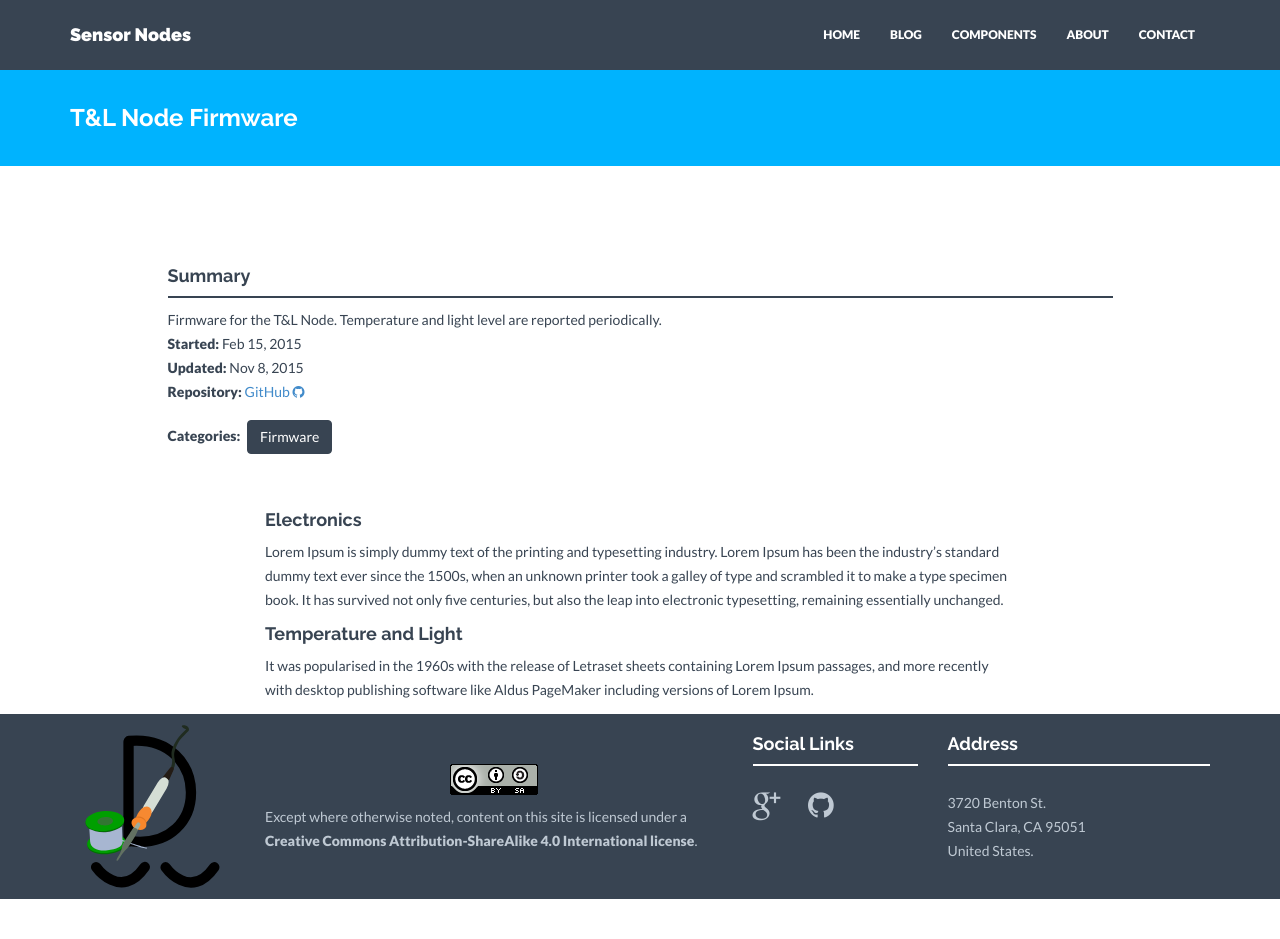
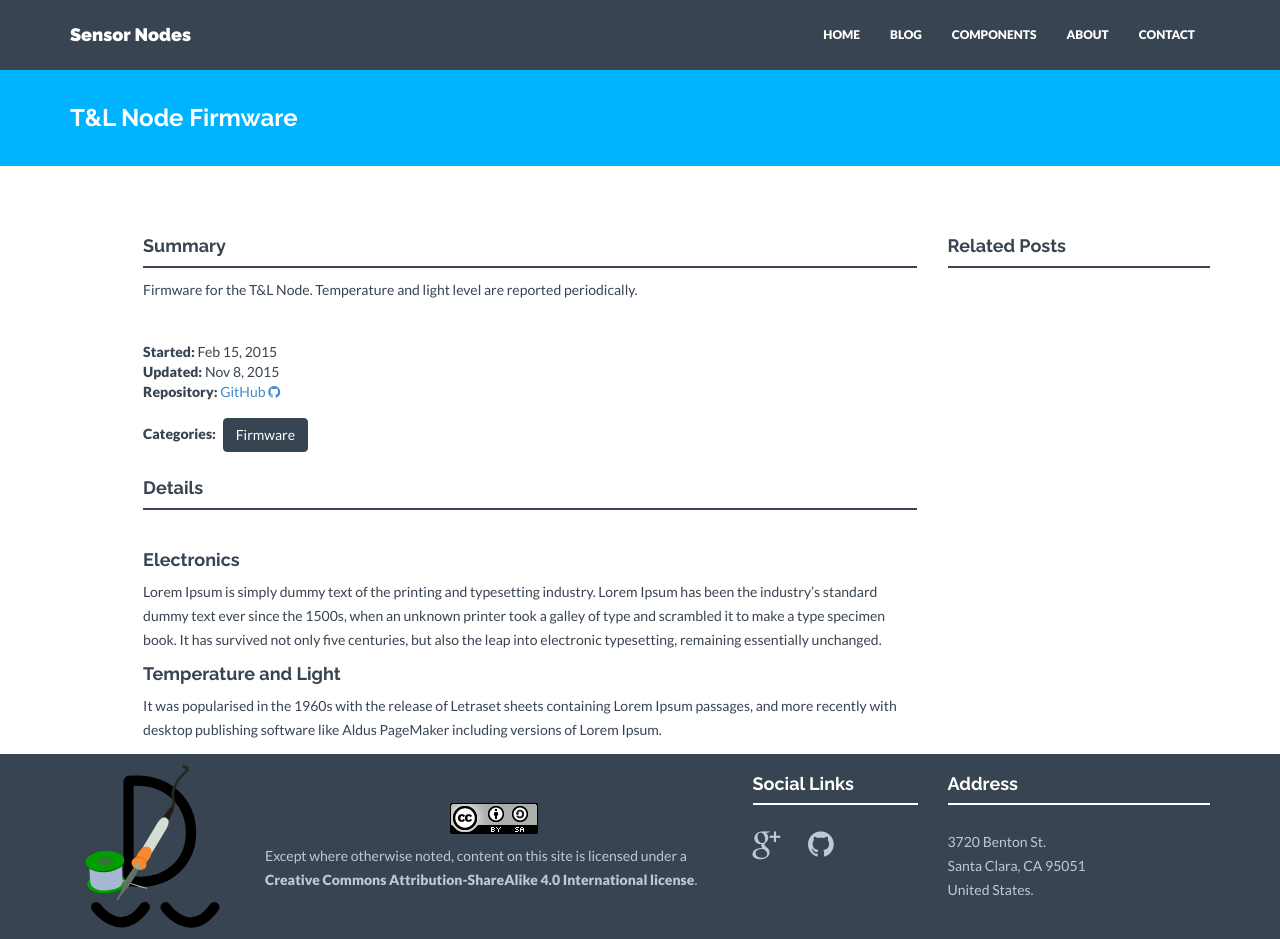
Before and after one commit to jdunmire/sensornodeinfo, a Jekyll site: the page built from _posts/components/2015-11-04-TLnodeFW.md, in a window 1280 px wide and 939 px high. Built offline with Jekyll 4.4.1, drawn with Linux system fonts in a browser that asks for light colours; nearby versions of some CDN libraries.

Commit message:
Add related posts to component page
On branch gh-pages
modified:   _layouts/component.html

```diff
--- a/_layouts/component.html
+++ b/_layouts/component.html
@@ -6,21 +6,17 @@
 
 <div class="container mt">
     <div class="row">
-
+        <div class="col-md-9">
+            <div class="row">
                 {% if page.carousel.first %}
-        <div class="col-md-6 col-md-offset-1">
-            <div class="row">
-                {% include gallery.html %}
-            </div>
-        </div>
-        <div class="col-md-4">
+                <div class="col-md-5 col-md-offset-1 col-md-push-6">
                     {% else %}
-        <div class="col-md-10 col-md-offset-1">
+                    <div class="col-md-11 col-md-offset-1">
                         {% endif %}
-            <div class="spacing"></div>
                         <h4>Summary</h4>
                         <div class="hline"></div>
                         <p>{{ page.summary }}<br>
+                        <div class="spacing"></div>
                         <b>Started:</b> {{ page.started | date: "%b %-d, %Y" }}<br>
                         <b>Updated:</b> {{ page.date | date: "%b %-d, %Y" }}<br>
                         {% if page.repository %}
@@ -32,17 +28,43 @@
                         </p>
                         <p><b>Categories:</b>
                         {% for category in page.categories %}{% unless category == "blog" or category == "component" or category == "components" or category == "question" %}
-            <a class="btn btn-theme" href="{{ '/category/#'  | prepend: site.baseurl  }}{{ category }}" role="button">{{ category }}</a>
+                        <a class="btn btn-theme"
+                            href="{{ '/category/#'  | prepend: site.baseurl  }}{{ category }}" role="button">{{ category }}
+                        </a>
                         {% endunless %}{% endfor %}
                         </p>
+                    </div> <!-- /col-md-5 -->
+                    {% if page.carousel.first %}
+                    <div class="col-md-6 col-md-pull-5">
+                        {% include gallery.html %}
                     </div>
-    </div><! --/row -->
+                    {% endif %}
+                </div><!--/row -->
                 <div class="row">
-        <div class="col-md-8 col-md-offset-2">
+                    <div class="col-md-11 col-md-offset-1">
+                        <h4>Details</h4>
+                        <div class="hline"></div>
                         <div class="spacing"></div>
 
                         {{ content }}
 
                     </div>
-    </div><! --/row -->
-</div><! --/container -->
+                </div><!--/row -->
+            </div><!--/col-md-9 -->
+
+            <div class="col-md-3">
+                <h4>Related Posts</h4>
+                <div class="hline"></div>
+                <ul class="popular-posts">
+                    {% for post in site.categories[page.title] %}
+                    <li>
+                    <p><a href="{{ post.url | prepend: site.baseurl }}">
+                        {{ post.title }}
+                    </a></p>
+                    <em>Posted on {{ post.date | date_to_string }}</em>
+                    </li>
+                    {% endfor %}
+                </ul>
+            </div> <!-- /col-md-3 -->
+        </div><!--/row -->
+    </div><!--/container -->
```
Lines whose indentation alone changed are shown as unchanged.
